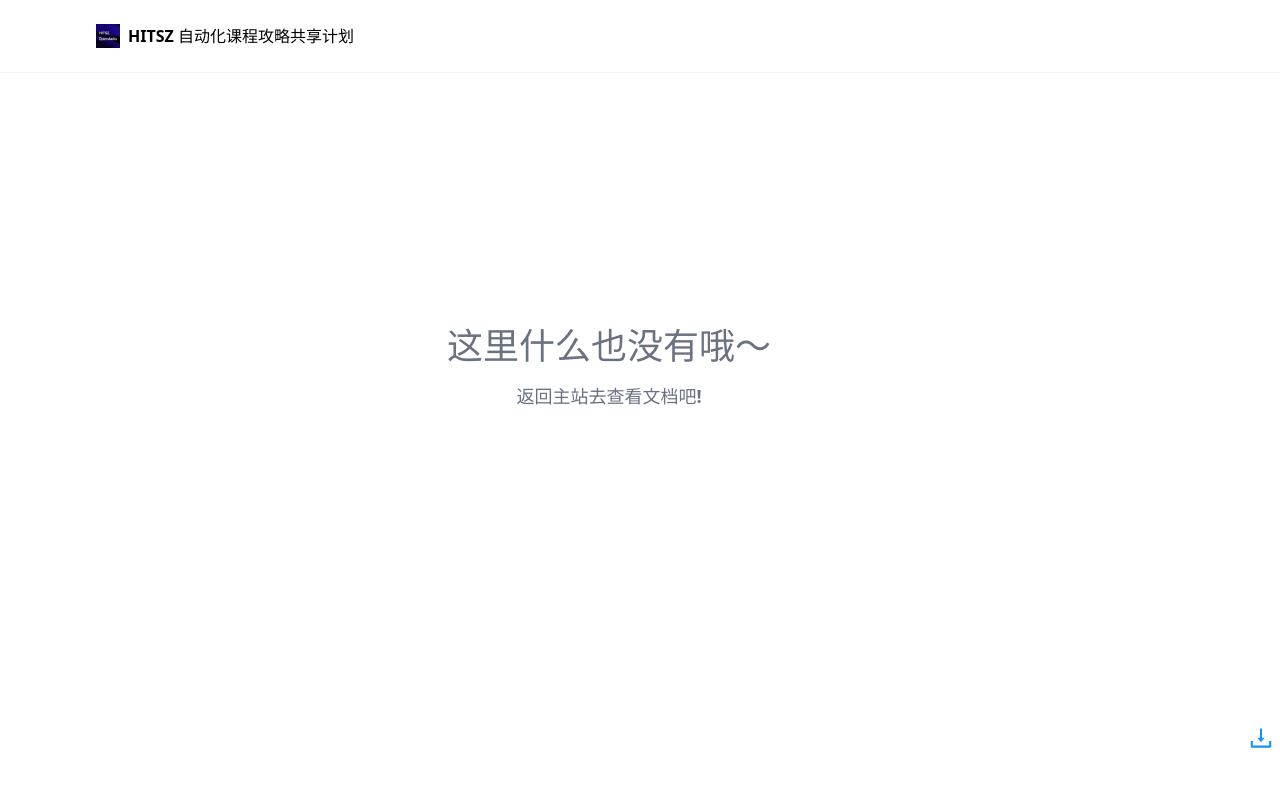
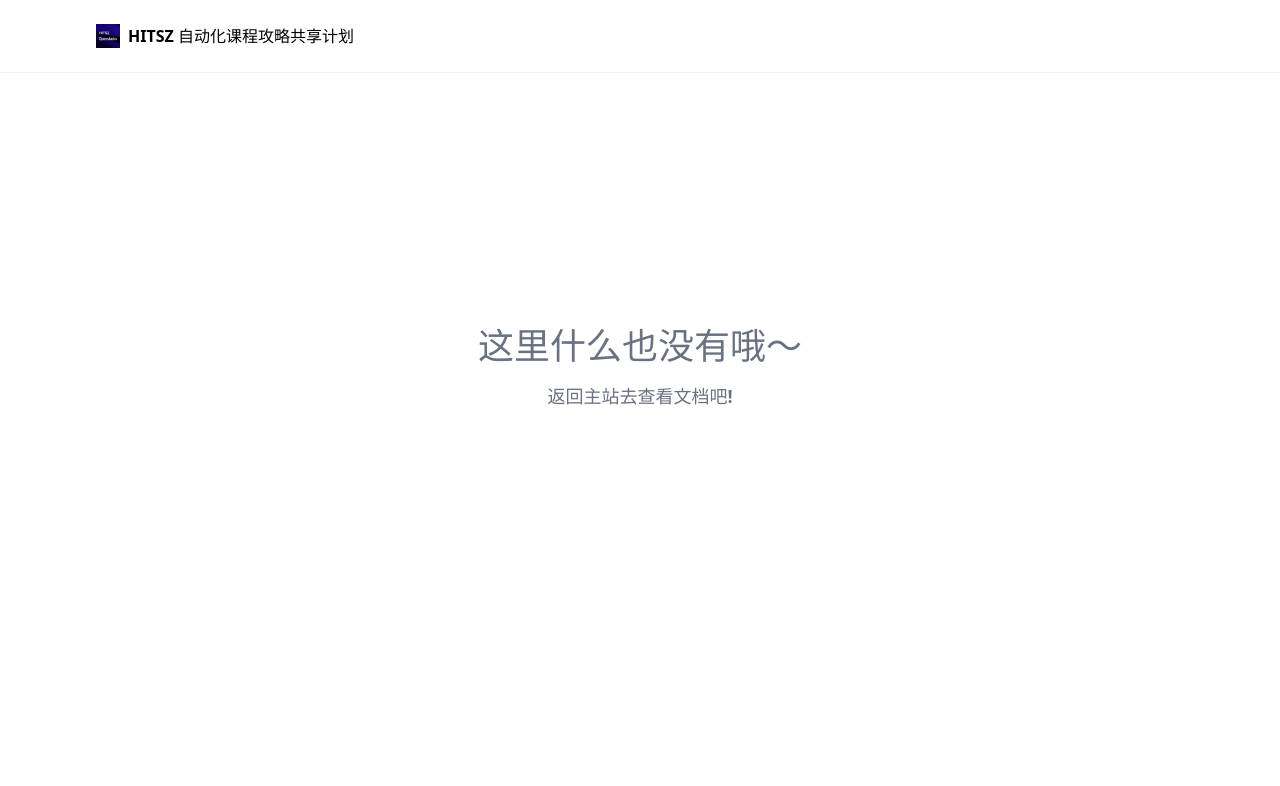
Before and after one commit to HITSZ-OpenAuto/hoa-previewer, a React (Vite) app: page / in a window 1280 px wide. Shown: the top 786 px of the page. Built offline with nearby package versions, Linux system fonts and the light colour scheme.

Commit message:
fix: hide download-button when no file is selected

```diff
--- a/src/App.tsx
+++ b/src/App.tsx
@@ -86,12 +86,12 @@ function App() {
           <Tabbar fileTitle={fileTitle} />
           <div className="overflow-y-hidden w-full h-full flex items-end justify-center">
             {renderComponent}
-            <DownloadButton />
+            {extension && <DownloadButton />}
           </div>
         </div>
       </ThemeContext.Provider>
     ),
-    [renderComponent, fileTitle, dark],
+    [dark, fileTitle, renderComponent, extension],
   );
 }
 
```
